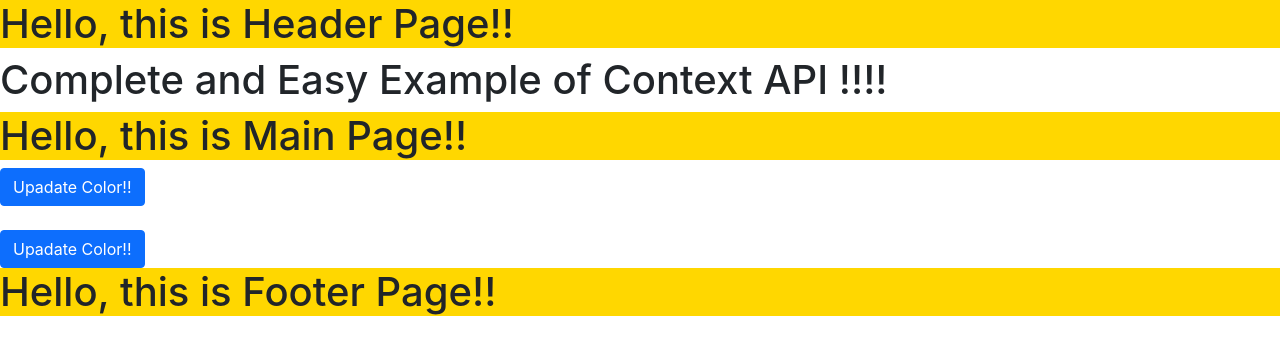
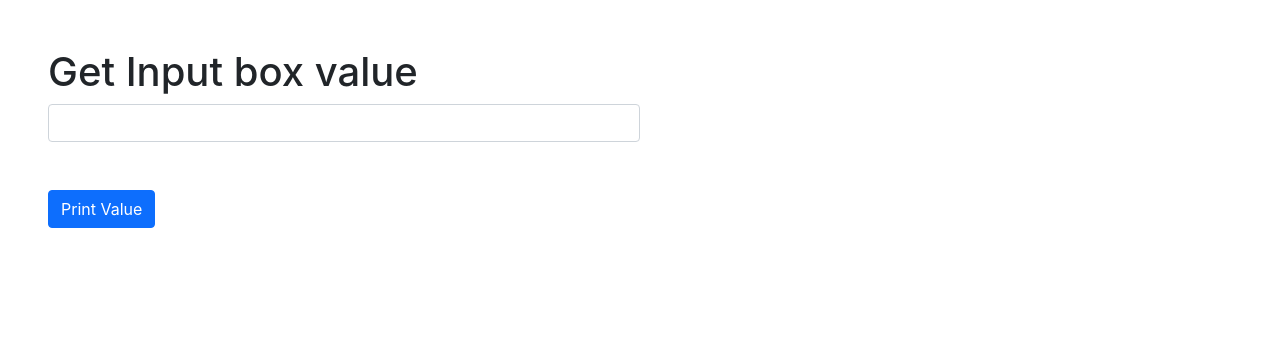
Before and after one commit to neeraj83760/React_Bible, a React (Create React App) app: page / in a window 1280 px wide. Shown: the top 354 px of the page. Built offline with nearby package versions, Linux system fonts and the light colour scheme.

Commit message:
Revision time updation in the Code

```diff
--- a/src/GetInputBoxValue/Input.js
+++ b/src/GetInputBoxValue/Input.js
@@ -13,7 +13,7 @@ setPrint(false);
 }
 
 return(
-    <>
+    <div className='m-5'>
     <h1>Get Input box value</h1>
     {/* <h3>{data}</h3> */}
     {
@@ -21,9 +21,12 @@ return(
       <h1> {data}</h1>
       :null
     }
-    <input type={"text"} onChange={getData}/>
-    <button onClick={()=> setPrint(true)}>Print Value</button>
-    </>
+    {/* OnChange ka matlab jaise jaise hum input box me value input karte rahe waise waise
+        wo humien milti rahe
+    */}
+    <input className='form-control' style={{width:'50%'}} type={"text"} onChange={getData}/><br /><br />
+    <button className='btn btn-primary' onClick={()=> setPrint(true)}>Print Value</button>
+    </div>
 )
 
 }
--- a/src/index.js
+++ b/src/index.js
@@ -1,6 +1,6 @@
 import React from 'react';
 import ReactDOM from 'react-dom/client';
-import App38 from './Context_API/Components/App39';
+// import App38 from './Context_API/Components/App39';
 import './index.css';
 // import {BrowserRouter as Router} from 'react-router-dom'
 
@@ -11,7 +11,7 @@ import './index.css';
 // import StateUsingClass from './Components/StateUsingClass';
 // import Student from './PropsWithFunctionalComponent/Student';
 // import Student1 from './PropswithClassComponent/Student1';
-// import Input from './GetInputBoxValue/Input';
+import Input from './GetInputBoxValue/Input';
 // import App1 from './HideandShowElement/App1';
 // import Form from './Basic_Form/Form'
 // import Rendering from './Conditional_rendering/Rendering'
@@ -62,12 +62,12 @@ root.render(
   <React.StrictMode>
   {/* <App /> */}
   {/* <State /> */}
-  {/* <StateUsingClass />
-  <Student name ='Neeraj'/>
-  <Student name ='Ram' address='DLF Phase 3'/>
-  <Student1 name='DON'email = 'sonu@gmail.com'/>
+   {/* <StateUsingClass /> */}
+  {/* <Student name ='Neeraj'/> */}
+  {/* <Student name ='Ram' address='DLF Phase 3'/> */}
+  {/* <Student1 name='DON'email = 'sonu@gmail.com'/> */}
   <Input />
-  <App1 /> */}
+  {/* <App1 />  */}
   {/* <Form /> */}
   {/* <Rendering /> */}
   {/* <App2 /> */}
@@ -113,6 +113,6 @@ root.render(
  {/* <App35 /> */}
  {/* <App36 /> */}
  {/* <App37 /> */}
- <App39 />
+ {/* <App39 /> */}
  </React.StrictMode>
 );
```
Also changed, not shown: src/Context_API/Components/App39.js (line endings or trailing spaces).
